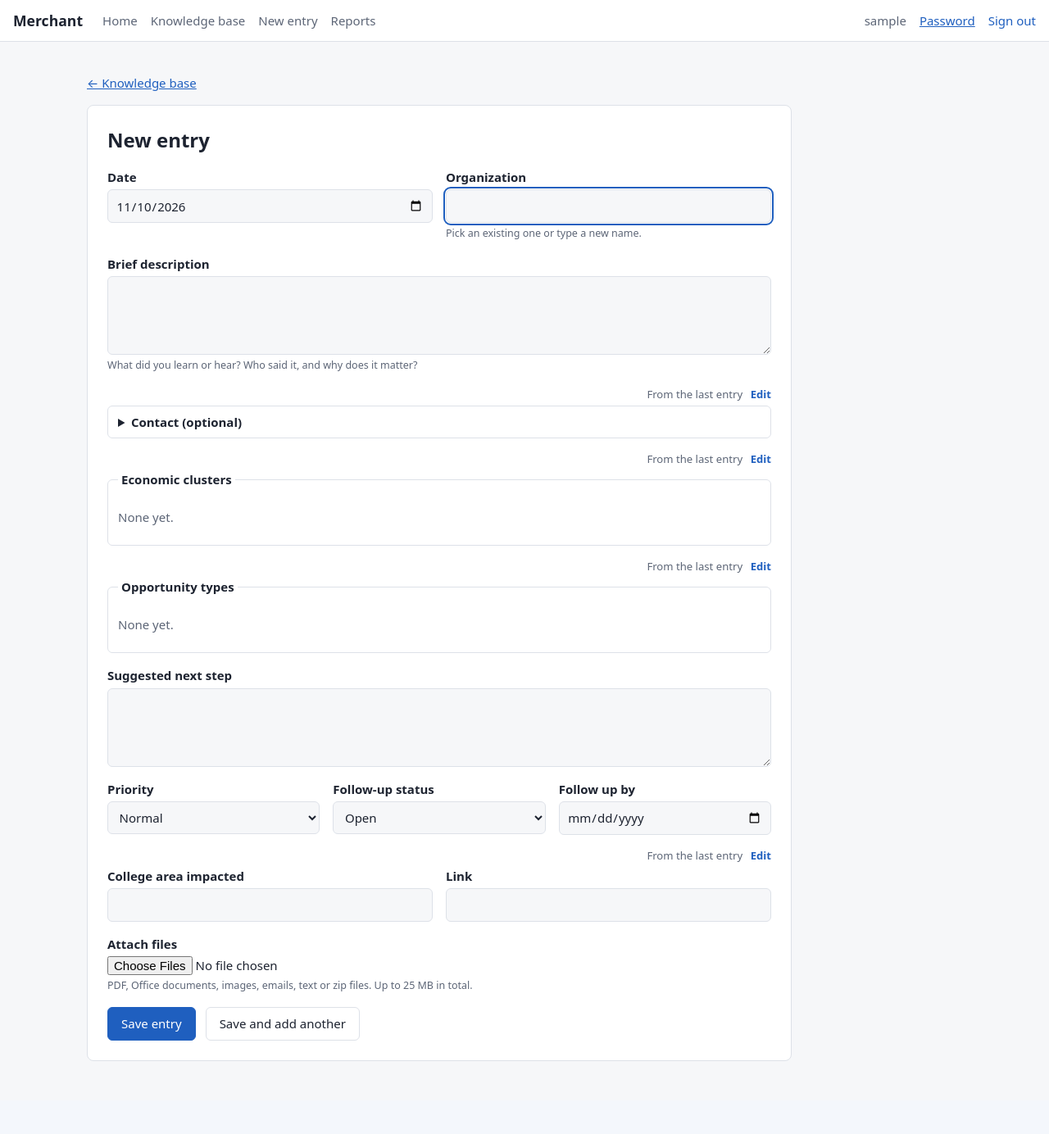
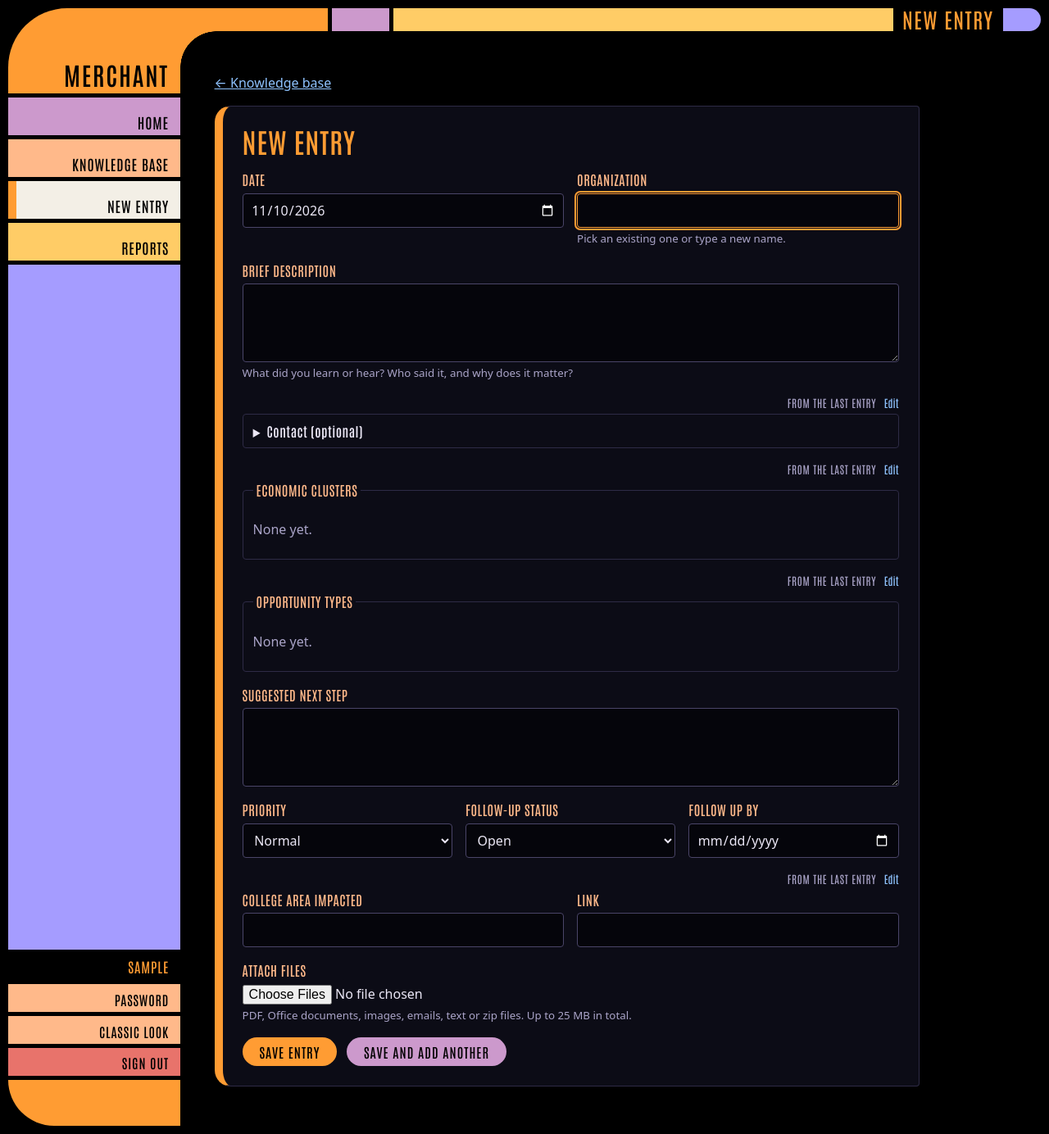
Before and after one commit to DweebTest/Merchant, a Flask app: page /entries/new in a window 1280 px wide. Shown: the whole page at 82% size. Before the commit the page ends 1295 px from the top, so only its background shows below. Run offline with Flask 3, Linux system fonts and the light colour scheme; the visitor is signed in with stand-in values (Sample User, id 1); data that the repository does not hold is empty; parts of the project's set-up code (start-up, migrations or seed data) failed here and were passed over; some libraries are stand-ins or nearby versions.

Commit message:
Add a space-age theme with a per-person classic switch
- New spaceage.css layered over app.css: black background, curved side
  frame joined to a segmented top bar, coloured menu blocks, pill buttons,
  condensed Antonio lettering (bundled, SIL OFL), restyled panels, tags,
  tables and report bars. Collapses to a wrapped top band on phones.
- base.html renders the frame for the space-age theme and the existing top
  bar for classic; both now mark the current page in the menu.
- /theme/<name> remembers the choice in a cookie; DEFAULT_THEME in .env sets
  the site default (spaceage).

Co-Authored-By: Claude Opus 5.5 <noreply@anthropic.com>
Claude-Session: https://claude.ai/code/session_014Ud3xc1GQ94fRnPwjYndh5

```diff
--- a/app/config.py
+++ b/app/config.py
@@ -78,6 +78,9 @@ class Config:
     # balancer) that handles HTTPS, so links and redirects use https://.
     TRUSTED_PROXIES = int(os.environ.get("TRUSTED_PROXIES", "0"))
 
+    # Look of the site: "spaceage" or "classic". Each person can switch for themselves.
+    DEFAULT_THEME = os.environ.get("DEFAULT_THEME", "spaceage").strip().lower()
+
 
 class TestConfig(Config):
     TESTING = True
--- a/app/static/css/app.css
+++ b/app/static/css/app.css
@@ -31,7 +31,8 @@ code { background: var(--off-bg); padding: 0 .3em; border-radius: 4px; }
 .brand { font-weight: 700; text-decoration: none; color: var(--text); font-size: 1.1rem; }
 .topbar nav { display: flex; flex-wrap: wrap; gap: 1rem; flex: 1; }
 .topbar nav a { text-decoration: none; color: var(--muted); }
-.topbar nav a:hover { color: var(--text); }
+.topbar nav a:hover, .topbar nav a.active { color: var(--text); }
+.topbar nav a.active { font-weight: 600; }
 .who { display: flex; gap: 1rem; align-items: center; color: var(--muted); }
 .who form { margin: 0; }
 
--- /dev/null
+++ b/app/static/css/spaceage.css
@@ -0,0 +1,216 @@
+/* Space-age theme: a retro-futuristic control-panel look (black background,
+   curved frame, coloured pill buttons, condensed lettering). Loaded on top of
+   app.css, so everything here only restyles. Switch per person with the
+   "Classic look" button, or site-wide with DEFAULT_THEME in .env. */
+
+@font-face {
+  font-family: "Antonio";
+  src: url("../fonts/antonio-latin.woff2") format("woff2");
+  font-weight: 100 700;
+  font-display: swap;
+}
+
+.theme-spaceage {
+  --sa-orange: #ff9c33;
+  --sa-peach: #ffb98a;
+  --sa-gold: #ffcc66;
+  --sa-lilac: #cc99cc;
+  --sa-violet: #a59cff;
+  --sa-sky: #8fc3ff;
+  --sa-red: #e8736b;
+  --sa-green: #9bd89b;
+  --sa-ink: #000;
+
+  --bg: #000;
+  --surface: #0c0c16;
+  --text: #ebe7f5;
+  --muted: #aaa4c8;
+  --border: #2e2b46;
+  --accent: var(--sa-orange);
+  --accent-text: #000;
+  --danger: var(--sa-red);
+  --ok-bg: var(--sa-green); --ok: #000;
+  --warn-bg: var(--sa-gold); --warn: #000;
+  --off-bg: #2b2a3d;
+  --radius: 4px;
+
+  --display: "Antonio", "Arial Narrow", "Roboto Condensed", "Helvetica Neue", sans-serif;
+  --bar: 28px;
+  --side: 210px;
+
+  background: #000;
+  color: var(--text);
+  font-size: 16px;
+}
+
+.theme-spaceage a { color: var(--sa-sky); }
+.theme-spaceage h1,
+.theme-spaceage h2,
+.theme-spaceage legend,
+.theme-spaceage th,
+.theme-spaceage .field label,
+.theme-spaceage label.small,
+.theme-spaceage .facts dt,
+.theme-spaceage .stat .num,
+.theme-spaceage .count,
+.theme-spaceage summary { font-family: var(--display); letter-spacing: .03em; }
+.theme-spaceage h1 { color: var(--sa-orange); text-transform: uppercase; font-size: 2.1rem; font-weight: 600;
+  line-height: 1.1; }
+.theme-spaceage h2 { color: var(--sa-lilac); text-transform: uppercase; font-size: 1.35rem; font-weight: 500; }
+.theme-spaceage .field label, .theme-spaceage legend { color: var(--sa-peach); text-transform: uppercase;
+  font-weight: 500; font-size: 1.02rem; }
+.theme-spaceage .field .check, .theme-spaceage .checklist label { font-family: inherit; text-transform: none;
+  color: var(--text); letter-spacing: 0; font-size: 1rem; }
+.theme-spaceage .muted, .theme-spaceage small { color: var(--muted); }
+
+/* --- Frame: side column, top bar and the curved elbow joining them -------- */
+.sa-frame { display: grid; grid-template-columns: var(--side) minmax(0, 1fr); min-height: 100vh; padding: 10px 10px 10px 10px; }
+.sa-side { display: flex; flex-direction: column; gap: 5px; }
+.sa-brand { display: flex; align-items: flex-end; justify-content: flex-end; height: 104px; padding: 0 14px 8px;
+  background: var(--sa-orange); color: #000 !important; text-decoration: none; border-top-left-radius: 72px;
+  font: 600 1.9rem/1 var(--display); text-transform: uppercase; letter-spacing: .06em; }
+.sa-nav { display: flex; flex-direction: column; gap: 5px; }
+.sa-pill { display: flex; align-items: flex-end; justify-content: flex-end; min-height: 46px; padding: 4px 14px 6px;
+  background: var(--sa-lilac); color: #000 !important; text-decoration: none; border: 0; border-radius: 0;
+  font: 500 1.1rem/1.1 var(--display); text-transform: uppercase; letter-spacing: .05em; text-align: right;
+  cursor: pointer; width: 100%; }
+.sa-nav .sa-pill:nth-child(5n+1) { background: var(--sa-lilac); }
+.sa-nav .sa-pill:nth-child(5n+2) { background: var(--sa-peach); }
+.sa-nav .sa-pill:nth-child(5n+3) { background: var(--sa-violet); }
+.sa-nav .sa-pill:nth-child(5n+4) { background: var(--sa-gold); }
+.sa-nav .sa-pill:nth-child(5n+5) { background: var(--sa-sky); }
+.theme-spaceage .sa-pill { border-radius: 0; padding: 4px 14px 6px; }
+.sa-pill:hover { filter: brightness(1.15); }
+.sa-pill:focus-visible { outline: 3px solid #fff; outline-offset: -3px; }
+.sa-nav .sa-pill.active { background: #f3efe6; box-shadow: inset 10px 0 0 var(--sa-orange); }
+.sa-fill { flex: 1; min-height: 30px; background: var(--sa-violet); }
+.sa-who { display: flex; flex-direction: column; gap: 5px; }
+.sa-who form { margin: 0; }
+.sa-user { display: block; padding: 6px 14px; color: var(--sa-orange); font: 500 1.05rem/1.2 var(--display);
+  text-transform: uppercase; letter-spacing: .05em; text-align: right; overflow-wrap: anywhere; }
+.sa-pill.small { min-height: 34px; font-size: 1rem; background: var(--sa-peach); }
+.sa-pill.alert { background: var(--sa-red); }
+.sa-foot { height: 56px; background: var(--sa-orange); border-bottom-left-radius: 56px; }
+
+.sa-body { position: relative; min-width: 0; display: flex; flex-direction: column; }
+.sa-bar { display: flex; align-items: center; gap: 5px; height: var(--bar); }
+.sa-bar .seg { height: 100%; display: block; }
+.sa-bar .seg.a { flex: 0 0 180px; background: var(--sa-orange); }
+.sa-bar .seg.b { flex: 0 0 70px; background: var(--sa-lilac); }
+.sa-bar .seg.c { flex: 1; background: var(--sa-gold); }
+.sa-bar .seg.d { flex: 0 0 46px; background: var(--sa-violet); border-radius: 0 14px 14px 0; }
+.sa-readout { font: 500 1.6rem/1 var(--display); color: var(--sa-orange); padding: 0 .4rem; letter-spacing: .06em;
+  white-space: nowrap; overflow: hidden; text-overflow: ellipsis; max-width: 50%; }
+/* Inner curve of the elbow. */
+.sa-body::before { content: ""; position: absolute; left: 0; top: var(--bar); width: 44px; height: 44px;
+  background: radial-gradient(circle at 100% 100%, transparent 43.5px, var(--sa-orange) 44px); pointer-events: none; }
+.sa-body > main.page { max-width: 1140px; width: 100%; margin: 0; padding: 2.2rem 1.5rem 3rem 2.6rem; }
+
+/* --- Panels -------------------------------------------------------------- */
+.theme-spaceage .card,
+.theme-spaceage .filters,
+.theme-spaceage .entry,
+.theme-spaceage .report-card,
+.theme-spaceage .report-filters,
+.theme-spaceage .table-wrap,
+.theme-spaceage .stat {
+  background: var(--surface); border: 1px solid var(--border); border-left: 10px solid var(--sa-violet);
+  border-radius: 20px 4px 4px 20px;
+}
+.theme-spaceage .entry { border-left-color: var(--sa-lilac); }
+.theme-spaceage .card { border-left-color: var(--sa-orange); }
+.theme-spaceage .table-wrap { border-left-color: var(--sa-gold); }
+.theme-spaceage .stat { border-left-color: var(--sa-peach); }
+.theme-spaceage .stats .stat:nth-child(2) { border-left-color: var(--sa-gold); }
+.theme-spaceage .stats .stat:nth-child(3) { border-left-color: var(--sa-red); }
+.theme-spaceage .stats .stat:nth-child(4) { border-left-color: var(--sa-sky); }
+.theme-spaceage .stat .num { color: var(--sa-orange); font-size: 2.4rem; font-weight: 600; line-height: 1.1; }
+.theme-spaceage .stat span:last-child { text-transform: uppercase; font: 1rem var(--display); letter-spacing: .05em;
+  color: var(--muted); }
+.theme-spaceage a.stat:hover, .theme-spaceage .report-card:hover { border-color: var(--sa-orange); }
+.theme-spaceage .report-card h2 { color: var(--sa-orange); }
+.theme-spaceage .entry-org { color: var(--sa-gold); font-family: var(--display); font-size: 1.2rem; font-weight: 500;
+  letter-spacing: .03em; }
+.theme-spaceage fieldset, .theme-spaceage .contact-box { border-color: var(--border); border-radius: 4px; }
+
+/* --- Buttons --------------------------------------------------------------- */
+.theme-spaceage button, .theme-spaceage .button {
+  border: 0; border-radius: 999px; background: var(--sa-lilac); color: #000;
+  font: 500 1.02rem/1.2 var(--display); text-transform: uppercase; letter-spacing: .06em; padding: .5rem 1.3rem;
+}
+.theme-spaceage .primary { background: var(--sa-orange); color: #000; }
+.theme-spaceage button:hover, .theme-spaceage .button:hover { filter: brightness(1.15); }
+.theme-spaceage button:focus-visible, .theme-spaceage .button:focus-visible { outline: 3px solid #fff; outline-offset: 2px; }
+.theme-spaceage button.link { background: none; padding: 0; border-radius: 0; color: var(--sa-sky);
+  font: inherit; text-transform: none; letter-spacing: 0; }
+.theme-spaceage button.link.danger { color: var(--sa-red); }
+.theme-spaceage .ms-button { background: #fff; color: #000 !important; text-transform: none;
+  font-family: system-ui, "Segoe UI", sans-serif; letter-spacing: 0; font-weight: 600; }
+
+/* --- Form fields ----------------------------------------------------------- */
+.theme-spaceage input[type=text], .theme-spaceage input[type=email], .theme-spaceage input[type=password],
+.theme-spaceage input[type=number], .theme-spaceage input[type=date], .theme-spaceage input[type=search],
+.theme-spaceage input[type=url], .theme-spaceage select, .theme-spaceage textarea {
+  background: #05050b; color: var(--text); border: 1px solid #4a4568; border-radius: 4px; color-scheme: dark;
+}
+.theme-spaceage input:focus, .theme-spaceage select:focus, .theme-spaceage textarea:focus {
+  outline: 2px solid var(--sa-orange); outline-offset: 1px; border-color: var(--sa-orange); }
+.theme-spaceage input[type=checkbox] { accent-color: var(--sa-orange); }
+
+/* --- Tables ---------------------------------------------------------------- */
+.theme-spaceage th { color: var(--sa-gold); text-transform: uppercase; font-weight: 500; font-size: .98rem; }
+.theme-spaceage th, .theme-spaceage td { border-bottom-color: #22203a; }
+.theme-spaceage tbody tr:hover td { background: #15142a; }
+
+/* --- Tags and messages ----------------------------------------------------- */
+.theme-spaceage .tag { font: 500 .88rem/1.4 var(--display); text-transform: uppercase; letter-spacing: .05em;
+  padding: .05rem .65rem; color: #000; }
+.theme-spaceage .tag.on, .theme-spaceage .tag.status-done { background: var(--sa-green); color: #000; }
+.theme-spaceage .tag.warn, .theme-spaceage .tag.status-open { background: var(--sa-gold); color: #000; }
+.theme-spaceage .tag.off, .theme-spaceage .tag.status-no_action { background: #4a4760; color: #e6e3f2; }
+.theme-spaceage .tag.cluster { background: var(--sa-violet); color: #000; }
+.theme-spaceage .tag.otype { background: var(--sa-lilac); color: #000; }
+.theme-spaceage .tag.prio-high { background: var(--sa-red); color: #000; }
+.theme-spaceage .tag.status-in_progress { background: var(--sa-sky); color: #000; }
+.theme-spaceage .flash { border: 0; border-radius: 20px 4px 4px 20px; color: #000; font-weight: 600;
+  background: var(--sa-sky); }
+.theme-spaceage .flash-success { background: var(--sa-green); }
+.theme-spaceage .flash-error { background: var(--sa-red); }
+.theme-spaceage .prefill-note { background: #13261a; color: var(--sa-green); border-left: 6px solid var(--sa-green); }
+.theme-spaceage .lock-bar { font-family: var(--display); text-transform: uppercase; letter-spacing: .05em; }
+.theme-spaceage .saved-chip { background: var(--surface); border-color: var(--sa-violet); }
+.theme-spaceage .saved-chip.active { background: #2a2410; border-color: var(--sa-orange); }
+.theme-spaceage .save-filter summary { color: var(--sa-gold); text-transform: uppercase; }
+.theme-spaceage code { background: #1c1b2e; }
+
+/* --- Report bars ----------------------------------------------------------- */
+.theme-spaceage .bar-track { background: #1a1930; border-radius: 0 999px 999px 0; height: 16px; }
+.theme-spaceage .bar { background: var(--sa-orange); border-radius: 0 999px 999px 0; }
+.theme-spaceage .bars:nth-of-type(2n) .bar { background: var(--sa-lilac); }
+.theme-spaceage .bars:nth-of-type(3n) .bar { background: var(--sa-sky); }
+
+/* --- Sign-in page (no frame) ----------------------------------------------- */
+.theme-spaceage .auth .card::before { content: ""; display: block; height: 18px; margin: -1.5rem -1.5rem 1.25rem -1.5rem;
+  border-radius: 0 4px 0 0;
+  background: linear-gradient(90deg, var(--sa-orange) 0 45%, #000 45% calc(45% + 5px),
+    var(--sa-lilac) calc(45% + 5px) 70%, #000 70% calc(70% + 5px), var(--sa-gold) calc(70% + 5px)); }
+.theme-spaceage .auth .card { border-radius: 30px 4px 4px 30px; }
+.theme-spaceage .auth .card h1 { font-size: 2.6rem; margin-bottom: .25rem; }
+.theme-spaceage .or::before, .theme-spaceage .or::after { border-top-color: var(--sa-violet); }
+.theme-spaceage .or { font-family: var(--display); text-transform: uppercase; letter-spacing: .05em; }
+
+/* --- Phones and narrow windows: frame becomes a top band ------------------- */
+@media (max-width: 820px) {
+  .sa-frame { grid-template-columns: 1fr; padding: 8px; }
+  .sa-side { flex-direction: row; flex-wrap: wrap; gap: 5px; }
+  .sa-brand { height: auto; flex: 1 1 100%; border-radius: 26px 4px 4px 0; padding: 10px 16px; font-size: 1.6rem;
+    justify-content: flex-start; }
+  .sa-nav, .sa-who { flex-direction: row; flex-wrap: wrap; flex: 1 1 100%; }
+  .theme-spaceage .sa-pill { width: auto; flex: 1 1 auto; min-height: 38px; justify-content: center; align-items: center;
+    border-radius: 999px; padding: 4px 14px; }
+  .sa-user { flex: 1 1 100%; text-align: left; padding: 4px 6px 0; }
+  .sa-who form { flex: 1 1 auto; display: flex; }
+  .sa-fill, .sa-foot, .sa-bar, .sa-body::before { display: none; }
+  .sa-body > main.page { padding: 1.25rem 4px 2rem; }
+  .theme-spaceage h1 { font-size: 1.7rem; }
+}
--- a/app/templates/base.html
+++ b/app/templates/base.html
@@ -5,28 +5,84 @@
   <meta name="viewport" content="width=device-width, initial-scale=1">
   <title>{% block title %}Merchant{% endblock %} · Merchant</title>
   <link rel="stylesheet" href="{{ url_for('static', filename='css/app.css') }}">
+  {% if theme == 'spaceage' %}
+  <link rel="stylesheet" href="{{ url_for('static', filename='css/spaceage.css') }}">
+  {% endif %}
 </head>
-<body>
+{%- set bp = request.blueprint -%}
+{%- set ep = request.endpoint or '' -%}
+{%- set nav = [
+  ('main.index', url_for('main.index'), 'Home', ep == 'main.index'),
+  ('entries.index', url_for('entries.index'), 'Knowledge base', bp == 'entries' and ep != 'entries.new'),
+  ('entries.new', url_for('entries.new'), 'New entry', ep == 'entries.new'),
+  ('reports.index', url_for('reports.index'), 'Reports', bp == 'reports'),
+] -%}
+{%- if current_user.is_authenticated and current_user.is_admin -%}
+{%- set nav = nav + [
+  ('admin.users', url_for('admin.users'), 'Users', ep.startswith('admin.user')),
+  ('admin.groups', url_for('admin.groups'), 'Groups', ep.startswith('admin.group')),
+  ('clusters', url_for('admin.lookup_list', kind='clusters'), 'Clusters', bp == 'admin' and request.view_args and request.view_args.get('kind') == 'clusters'),
+  ('types', url_for('admin.lookup_list', kind='types'), 'Opportunity types', bp == 'admin' and request.view_args and request.view_args.get('kind') == 'types'),
+] -%}
+{%- endif -%}
+{%- set other_theme = 'classic' if theme == 'spaceage' else 'spaceage' -%}
+{%- set theme_link = url_for('main.set_theme', name=other_theme, next=request.full_path if request.method == 'GET' else None) -%}
+{%- set theme_label = 'Classic look' if theme == 'spaceage' else 'Space-age look' -%}
+<body class="theme-{{ theme }}">
+{% if theme == 'spaceage' and current_user.is_authenticated %}
+  <div class="sa-frame">
+    <aside class="sa-side">
+      <a class="sa-brand" href="{{ url_for('main.index') }}">Merchant</a>
+      <nav class="sa-nav" aria-label="Main">
+        {% for key, href, label, active in nav %}
+        <a href="{{ href }}" class="sa-pill{{ ' active' if active }}"{% if active %} aria-current="page"{% endif %}>{{ label }}</a>
+        {% endfor %}
+      </nav>
+      <div class="sa-fill"></div>
+      <div class="sa-who">
+        <span class="sa-user">{{ current_user.display_name }}</span>
+        {% if current_user.auth_provider == 'local' %}
+        <a class="sa-pill small" href="{{ url_for('auth.change_password') }}">Password</a>
+        {% endif %}
+        <a class="sa-pill small" href="{{ theme_link }}">{{ theme_label }}</a>
+        <form method="post" action="{{ url_for('auth.logout') }}">
+          <input type="hidden" name="csrf_token" value="{{ csrf_token() }}">
+          <button class="sa-pill small alert" type="submit">Sign out</button>
+        </form>
+      </div>
+      <div class="sa-foot"></div>
+    </aside>
+    <div class="sa-body">
+      <div class="sa-bar" aria-hidden="true">
+        <span class="seg a"></span><span class="seg b"></span><span class="seg c"></span>
+        <span class="sa-readout">{{ self.title() | upper }}</span>
+        <span class="seg d"></span>
+      </div>
+      <main class="{% block main_class %}page{% endblock %}">
+        {% with messages = get_flashed_messages(with_categories=true) %}
+          {% for category, message in messages %}
+            <div class="flash flash-{{ category }}" role="status">{{ message }}</div>
+          {% endfor %}
+        {% endwith %}
+        {% block content %}{% endblock %}
+      </main>
+    </div>
+  </div>
+{% else %}
   {% if current_user.is_authenticated %}
   <header class="topbar">
     <a class="brand" href="{{ url_for('main.index') }}">Merchant</a>
     <nav>
-      <a href="{{ url_for('main.index') }}">Home</a>
-      <a href="{{ url_for('entries.index') }}">Knowledge base</a>
-      <a href="{{ url_for('entries.new') }}">New entry</a>
-      <a href="{{ url_for('reports.index') }}">Reports</a>
-      {% if current_user.is_admin %}
-      <a href="{{ url_for('admin.users') }}">Users</a>
-      <a href="{{ url_for('admin.groups') }}">Groups</a>
-      <a href="{{ url_for('admin.lookup_list', kind='clusters') }}">Clusters</a>
-      <a href="{{ url_for('admin.lookup_list', kind='types') }}">Opportunity types</a>
-      {% endif %}
+      {% for key, href, label, active in nav %}
+      <a href="{{ href }}"{% if active %} class="active" aria-current="page"{% endif %}>{{ label }}</a>
+      {% endfor %}
     </nav>
     <div class="who">
       <span>{{ current_user.display_name }}</span>
       {% if current_user.auth_provider == 'local' %}
       <a href="{{ url_for('auth.change_password') }}">Password</a>
       {% endif %}
+      <a href="{{ theme_link }}">{{ theme_label }}</a>
       <form method="post" action="{{ url_for('auth.logout') }}">
         <input type="hidden" name="csrf_token" value="{{ csrf_token() }}">
         <button class="link" type="submit">Sign out</button>
@@ -35,13 +91,14 @@
   </header>
   {% endif %}
 
-  <main class="{% block main_class %}page{% endblock %}">
+  <main class="{{ self.main_class() }}">
     {% with messages = get_flashed_messages(with_categories=true) %}
       {% for category, message in messages %}
         <div class="flash flash-{{ category }}" role="status">{{ message }}</div>
       {% endfor %}
     {% endwith %}
-    {% block content %}{% endblock %}
+    {{ self.content() }}
   </main>
+{% endif %}
 </body>
 </html>
```
Also changed, not shown: app/__init__.py (+7 -0 lines), app/main/__init__.py (+14 -1 lines), app/static/fonts/Antonio-OFL.txt (added, +93 -0 lines), tests/test_theme.py (added, +38 -0 lines), README.md, app/static/fonts/antonio-latin.woff2 (added), 1 other file.
